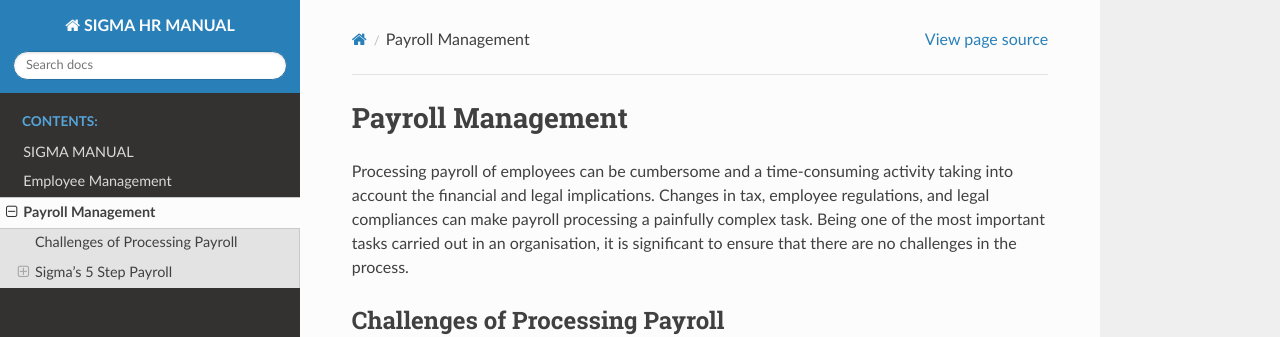
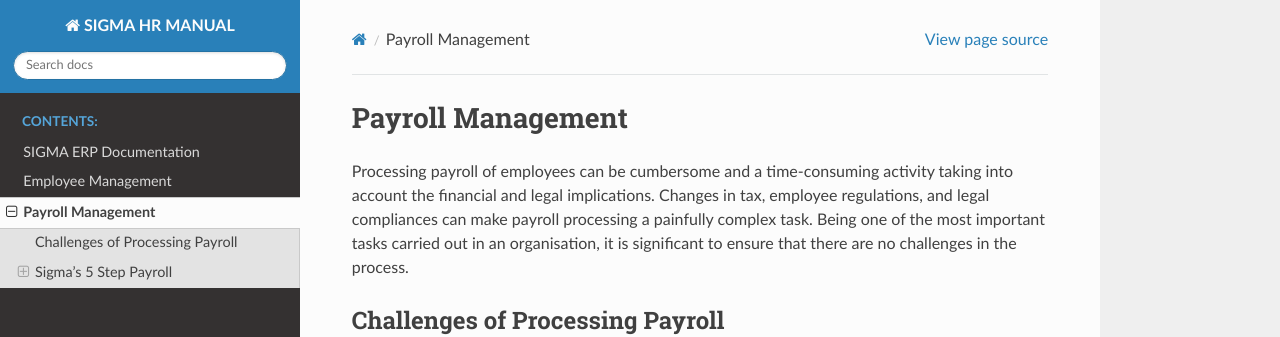
Before and after one commit to stevenyaga/sigmaerp-docs, a Sphinx documentation site: the page built from docs/hr/payroll-guide.rst, in a window 1280 px wide. Shown: the top 337 px of the page. Built offline with Sphinx 7.4.7 and the Read the Docs theme 2.0.0, drawn with Linux system fonts in a browser that asks for light colours; pages that are not in the unit, such as notebooks, are missing from menus.

Commit message:
docs: Improve sigma documentation

```diff
--- a/docs/README.rst
+++ b/docs/README.rst
@@ -1,6 +1,6 @@
-============
-SIGMA MANUAL
-============
+=======================
+SIGMA ERP Documentation
+=======================
 
 This project documents a summarized manual of SIGMA ERP System
 
--- a/docs/hr/employee.rst
+++ b/docs/hr/employee.rst
@@ -9,8 +9,8 @@
 .. note::
 
 	To access the Employee master, go to:
+		> Home > Human Resources > Employee
 
-	> Home > Human Resources > Employee
 
 
 * **Prerequisites**
--- a/docs/hr/payroll-guide.rst
+++ b/docs/hr/payroll-guide.rst
@@ -4,17 +4,19 @@
 
 Processing payroll of employees can be cumbersome and a time-consuming activity taking into account the financial and legal implications. Changes in tax, employee regulations, and legal compliances can make payroll processing a painfully complex task. Being one of the most important tasks carried out in an organisation, it is significant to ensure that there are no challenges in the process.
 
+
 Challenges of Processing Payroll
 ================================
 
 As your organization grows and employees start to step in and out of your team, HR management can become difficult. Some common challenges of processing payroll are
 
-* Compliance
-* Accuracy
-* Tax Regulations
-* Employee Data management
-* Security
-* Managing changes based on evolving conditions (for example, the amount of Income Tax to be deducted changing across financial years)
+- Compliance
+- Accuracy
+- Tax Regulations
+- Employee Data management
+- Security
+- Managing changes based on evolving conditions (for example, the amount of Income Tax to be deducted changing across financial years)
+
 
 Sigma's 5 Step Payroll
 ========================
@@ -24,12 +26,14 @@
 
 The period for which payroll entries have to be made is defined as Payroll Period. Additionally, if you want the system to calculate taxable amounts automatically, then you must define the taxable salary slabs. You can also declare the maximum tax exemption amount applicable in this period.
 
+
 Step 2: Define Salary Components
 --------------------------------
 
 The salaries that are offered to employees involve various components ranging from basic, House Rent Allowance (HRA), Professional Tax (PT), and so on. A salary component either be an **Earning** or a **Deduction** based on how it is defined. You can add the amount directly or it can be an amount calculated on the basis of base salary or a particular rate or based on a formula involving the other components as well.
 
 You can create salary components and define whether the component is an Earning or a Deduction component. There are certain checkboxes that you can check depending on the component type. Select the company and a default ledger account. Now, these salary components can be based on a particular formula or it can be a fixed amount. Only for Income Tax component you need to check a particular checkbox called "Variable based on Taxable Salary". This will ensure that the Income Tax is calculated automatically in the backend.
+
 
 Step 3: Create a Salary Structure
 ---------------------------------
@@ -42,6 +46,7 @@
 	:alt: Salary Structure
 
 
+
 Step 4. Assign the Salary Structure
 -----------------------------------
 
@@ -50,6 +55,7 @@
 .. image::  ../_static/images/hr/salary_structure_assignment.png
 	:width: 600
 	:alt: Salary Structure
+
 
 Step 5. Create a Payroll Entry & Salary Slips
 ---------------------------------------------
```
